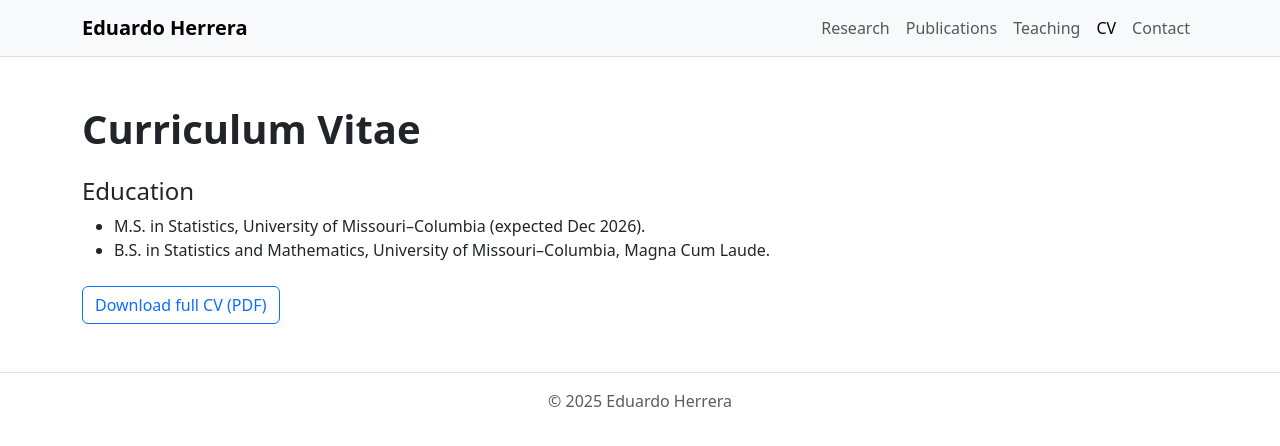
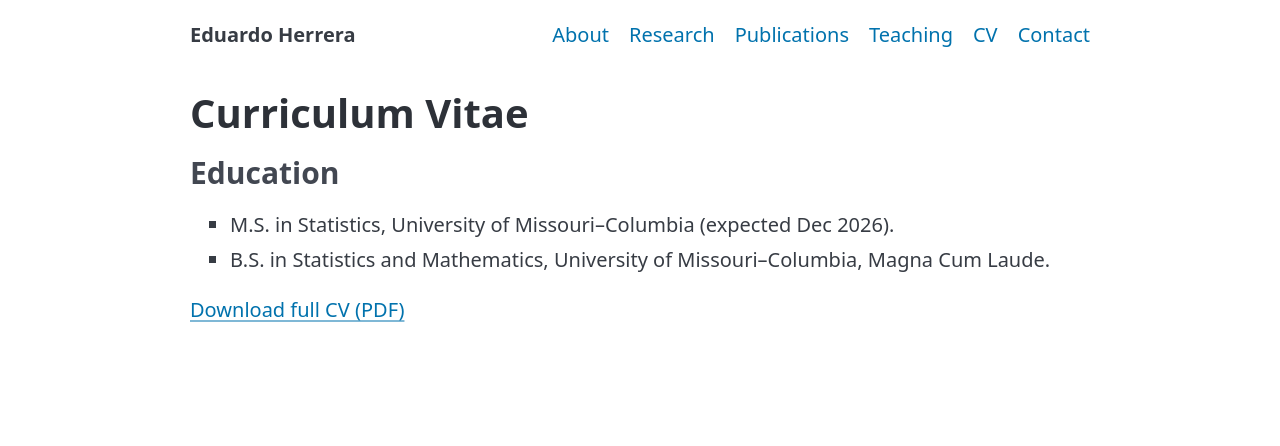
Before and after one commit to eduardoherreramartin01/eduardodherrera, a plain HTML site: page cv.html in a window 1280 px wide. Drawn offline with nearby package versions, Linux system fonts and the light colour scheme.

Commit message:
Update cv.html

```diff
--- a/cv.html
+++ b/cv.html
@@ -4,37 +4,29 @@
   <meta charset="utf-8">
   <meta name="viewport" content="width=device-width, initial-scale=1">
   <title>CV — Eduardo Herrera</title>
-  <link href="https://cdn.jsdelivr.net/npm/bootstrap@5.3.2/dist/css/bootstrap.min.css" rel="stylesheet">
+  <link rel="stylesheet" href="https://cdn.jsdelivr.net/npm/@picocss/pico@2/css/pico.min.css">
+  <style>body { max-width: 900px; margin: auto; }</style>
 </head>
 <body>
-  <nav class="navbar navbar-expand-lg navbar-light bg-light border-bottom">
-    <div class="container">
-      <a class="navbar-brand fw-bold" href="index.html">Eduardo Herrera</a>
-      <div class="collapse navbar-collapse">
-        <ul class="navbar-nav ms-auto">
-          <li class="nav-item"><a class="nav-link" href="research.html">Research</a></li>
-          <li class="nav-item"><a class="nav-link" href="publications.html">Publications</a></li>
-          <li class="nav-item"><a class="nav-link" href="teaching.html">Teaching</a></li>
-          <li class="nav-item"><a class="nav-link active" href="cv.html">CV</a></li>
-          <li class="nav-item"><a class="nav-link" href="contact.html">Contact</a></li>
-        </ul>
-      </div>
-    </div>
+  <nav>
+    <ul><li><strong>Eduardo Herrera</strong></li></ul>
+    <ul>
+      <li><a href="index.html">About</a></li>
+      <li><a href="research.html">Research</a></li>
+      <li><a href="publications.html">Publications</a></li>
+      <li><a href="teaching.html">Teaching</a></li>
+      <li><a href="cv.html">CV</a></li>
+      <li><a href="contact.html">Contact</a></li>
+    </ul>
   </nav>
-
-  <main class="container my-5">
-    <h1 class="fw-bold">Curriculum Vitae</h1>
-    <h4 class="mt-4">Education</h4>
+  <main>
+    <h1>Curriculum Vitae</h1>
+    <h3>Education</h3>
     <ul>
       <li>M.S. in Statistics, University of Missouri–Columbia (expected Dec 2026).</li>
       <li>B.S. in Statistics and Mathematics, University of Missouri–Columbia, Magna Cum Laude.</li>
     </ul>
-    <p class="mt-4"><a href="cv.pdf" class="btn btn-outline-primary">Download full CV (PDF)</a></p>
+    <p><a href="cv.pdf">Download full CV (PDF)</a></p>
   </main>
-
-  <footer class="text-center text-muted py-3 border-top">
-    © <script>document.write(new Date().getFullYear())</script> Eduardo Herrera
-  </footer>
-  <script src="https://cdn.jsdelivr.net/npm/bootstrap@5.3.2/dist/js/bootstrap.bundle.min.js"></script>
 </body>
 </html>
```
